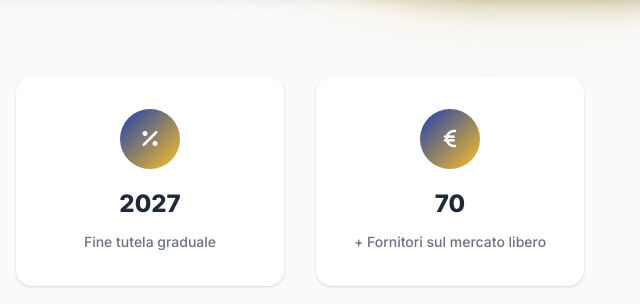
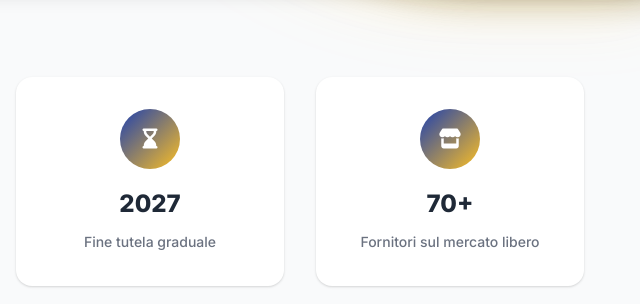
Before and after one commit to letizialib/mercato-tutelato, a plain HTML site: page index.html in a window 1280 px wide. Shown: the part 803-1107 px from the top of the page, 640-1280 px from the left. Drawn offline with nearby package versions, Linux system fonts and the light colour scheme.

Commit message:
UI: stat cards - mostra 70+, icone aggiornate, correzione animazione contatori

```diff
--- a/index.html
+++ b/index.html
@@ -118,17 +118,17 @@
                 </div>
                 <div class="stat-item" data-aos="fade-up" data-aos-delay="300">
                     <div class="stat-icon">
-                        <i class="fas fa-percentage"></i>
+                        <i class="fas fa-hourglass-end"></i>
                     </div>
                     <div class="stat-number" data-count="2027">0</div>
                     <div class="stat-label">Fine tutela graduale</div>
                 </div>
                 <div class="stat-item" data-aos="fade-up" data-aos-delay="400">
                     <div class="stat-icon">
-                        <i class="fas fa-euro-sign"></i>
+                        <i class="fas fa-store"></i>
                     </div>
-                    <div class="stat-number" data-count="70">0</div>
-                    <div class="stat-label">+ Fornitori sul mercato libero</div>
+                    <div class="stat-number" data-count="70"><span class="count">0</span><span class="plus">+</span></div>
+                    <div class="stat-label">Fornitori sul mercato libero</div>
                 </div>
             </div>
         </div>
--- a/js/script.js
+++ b/js/script.js
@@ -214,6 +214,7 @@ class StatsCounter {
             const duration = 2000;
             const increment = target / (duration / 16);
             let current = 0;
+            const countNode = stat.querySelector('.count');
 
             const timer = setInterval(() => {
                 current += increment;
@@ -223,7 +224,12 @@ class StatsCounter {
                     clearInterval(timer);
                 }
 
-                stat.textContent = Math.floor(current);
+                const displayValue = Math.floor(current);
+                if (countNode) {
+                    countNode.textContent = displayValue;
+                } else {
+                    stat.textContent = displayValue;
+                }
             }, 16);
         });
     }
```
